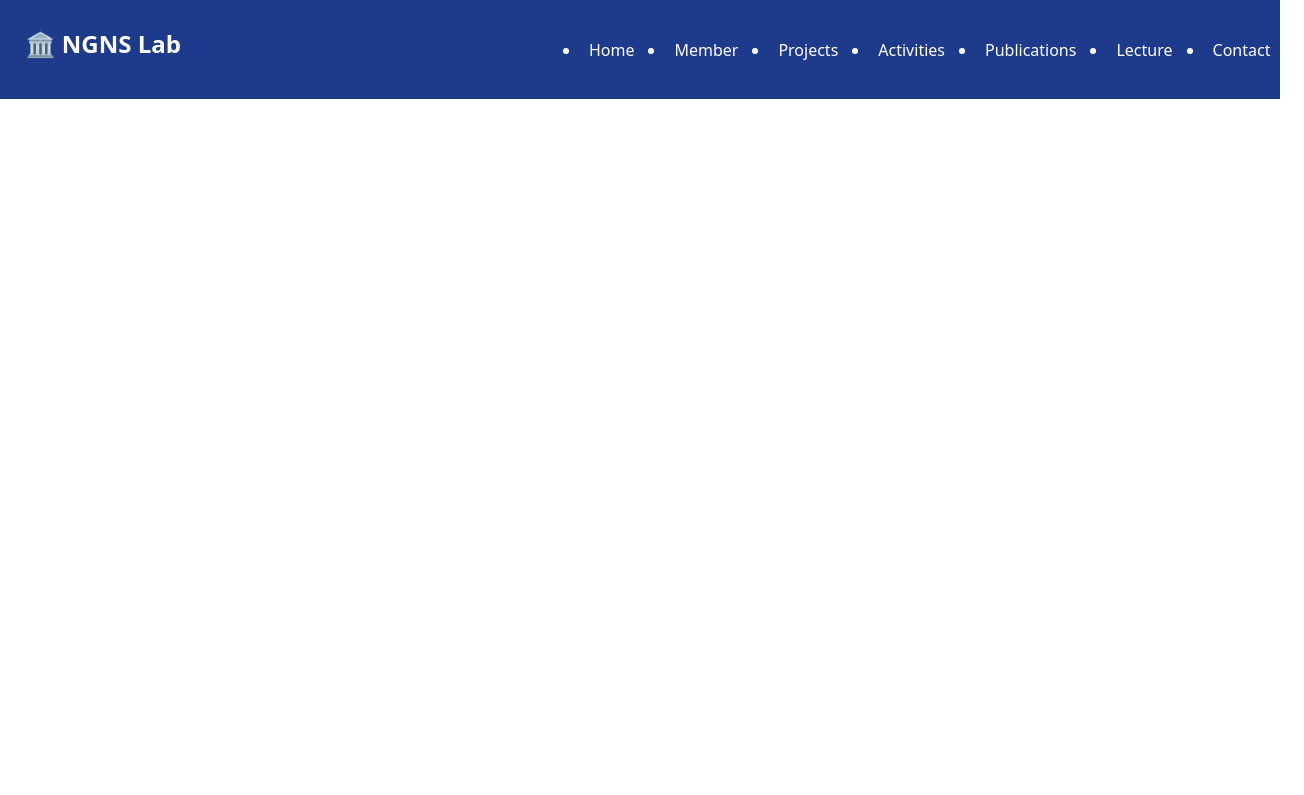
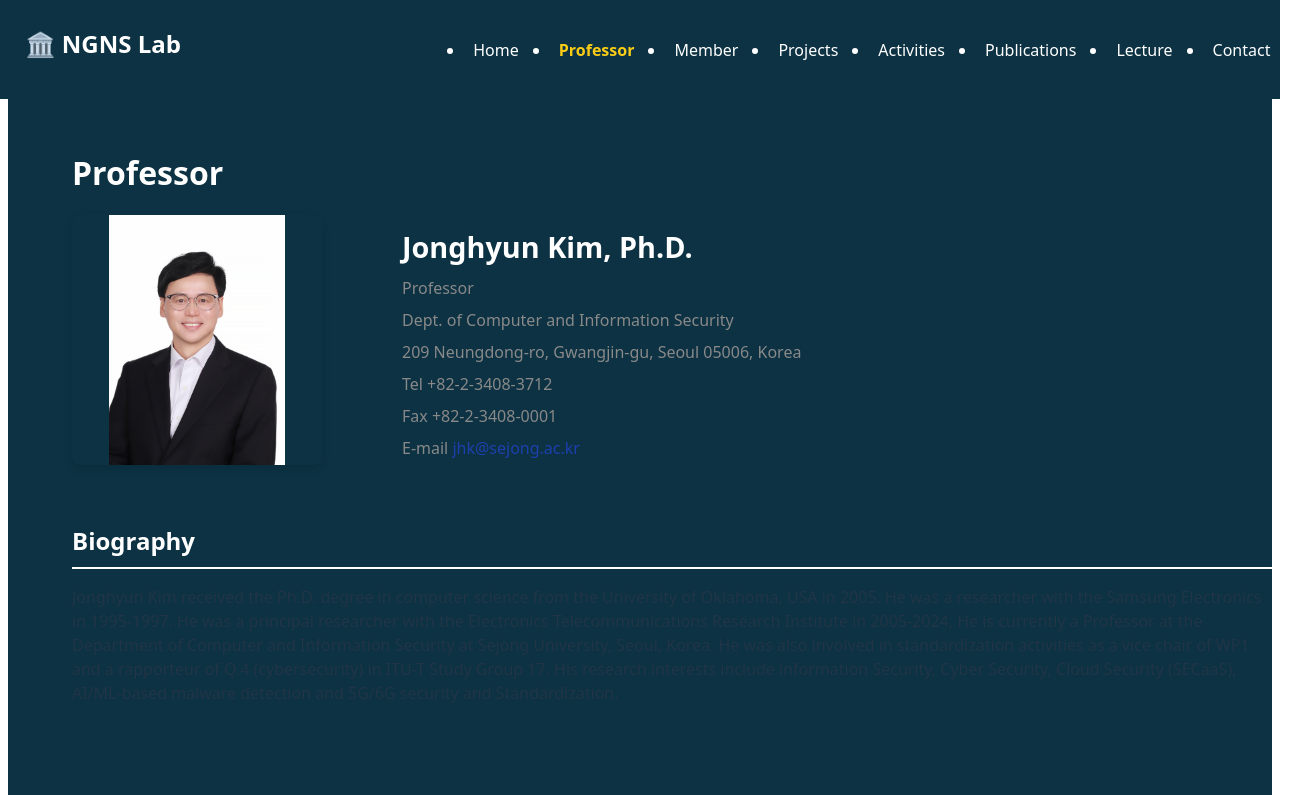
Before and after one commit to ngnslab/ngnslab.github.io, a React (Vite) app: page /professor in a window 1280 px wide. Shown: the top 795 px of the page, 1304 px wide, since content can reach past the window. Built offline with nearby package versions, Linux system fonts and the light colour scheme.

Commit message:
색깔 변경

```diff
--- /dev/null
+++ b/public/data/professor.json
@@ -0,0 +1,19 @@
+{
+  "name": "Jonghyun Kim, Ph.D.",
+  "position": "Professor",
+  "department": "Dept. of Computer and Information Security",
+  "address": "209 Neungdong-ro, Gwangjin-gu, Seoul 05006, Korea",
+  "contact": {
+    "tel": "+82-2-3408-3712",
+    "fax": "+82-2-3408-0001",
+    "email": "jhk@sejong.ac.kr"
+  },
+  "biography": "Jonghyun Kim received the Ph.D. degree in computer science from the University of Oklahoma, USA in 2005. He was a researcher with the Samsung Electronics in 1995-1997. He was a principal researcher with the Electronics Telecommunications Research Institute in 2005-2024, He is currently a Professor at the Department of Computer and Information Security at Sejong University, Seoul, Korea. He was also involved in standardization activities as a vice chair of WP1 and a rapporteur of Q.4 (cybersecurity) in ITU-T Study Group 17. His research interests include information Security, Cyber Security, Cloud Security (SECaaS), AI/ML-based malware detection and 5G/6G security and Standardization.",
+  "professionalExperience": [
+    "2024.09 ~ Current: Professor, Department of Computer and Information Security, Sejong University",
+    "2021.02 ~ 2024.08: Professor, University of Science and Technology (UST), South Korea",
+    "2005.07 ~ 2024.08: Researcher & Manager, Electronics and Telecommunications Research Institute (ETRI), South Korea",
+    "2020.05 ~ 2020.12: System Engineer, Samsung SDS Co., Ltd.",
+    "1995.02 ~ 1997.12: Researcher, Samsung Electronics Co., Ltd."
+  ]
+}
--- a/src/App.css
+++ b/src/App.css
@@ -1,9 +1,11 @@
 #root {
-  max-width: 1280px;
+  max-width: 1200px;
   margin: 0 auto;
   padding: 2rem;
   text-align: center;
-  background-color: rgba(255, 255, 255, 0.986);
+  background-color: #f0f4f8;
+  background-color: #0c3243;
+  /* background-color: #0e4056; */
 }
 
 .logo {
--- a/src/App.jsx
+++ b/src/App.jsx
@@ -15,6 +15,7 @@ import Contact from './pages/Contact'
 
 // package import
 import { BrowserRouter as Router, Routes, Route } from "react-router-dom";
+import Professor from './pages/Professor'
 
 function App() {
   const [members, setMembers] = useState([]);
@@ -32,11 +33,13 @@ function App() {
       .then(data => {
         setMembers(data);
         setLoading(false);
+        console.log("📦 멤버 데이터 로드 완료:", loading);
       })
       .catch(err => {
         console.error("😢 오류 발생:", err);
         setError(err.message);
         setLoading(false);
+        console.log("📦 멤버 데이터 로드 실패:", error);
       });
   }, []);
 
@@ -46,6 +49,7 @@ function App() {
       <div style={{ paddingTop: "70px" }}>
         <Routes>
           <Route path='/' element={<Home />} />
+          <Route path='/professor' element={<Professor />} />
           <Route path='/member' element={<Member members={members} />} />
           <Route path='/projects' element={<Projects />} />
           <Route path='/activities' element={<Activities />} />
--- a/src/components/Navbar.css
+++ b/src/components/Navbar.css
@@ -5,7 +5,9 @@
   left: 0;
   right: 0;
   z-index: 999;
-  background-color: #1e3a8a; /* Tailwind의 bg-blue-900 */
+  /* background-color: #1e3a8a; Tailwind의 bg-blue-900 */
+  background-color: #0e4056; /* 로고 색깔이랑 같은거 */
+  background-color: #0c3243;
   color: white;
   padding: 0.1rem;
   display: flex;
--- a/src/components/Navbar.jsx
+++ b/src/components/Navbar.jsx
@@ -7,6 +7,7 @@ export default function NavBar() {
 
   const menu = [
     { to: "/", label: "Home" },
+    { to: "/professor", label: "Professor" },
     { to: "/member", label: "Member" },
     { to: "/projects", label: "Projects" },
     { to: "/activities", label: "Activities" },
--- a/src/index.css
+++ b/src/index.css
@@ -5,8 +5,9 @@
 
   color-scheme: light dark;
   color: rgba(255, 255, 255, 0.87);
-  background-color: #242424;
-
+  background-color: #f0f4f8;
+  background-color: #0c3243;
+  /* background-color: #0e4056; 로고 색깔 */
   font-synthesis: none;
   text-rendering: optimizeLegibility;
   -webkit-font-smoothing: antialiased;
@@ -15,7 +16,7 @@
 
 a {
   font-weight: 500;
-  color: #646cff;
+  color: #ffffff;
   text-decoration: inherit;
 }
 a:hover {
--- a/src/pages/Member.jsx
+++ b/src/pages/Member.jsx
@@ -21,7 +21,7 @@ export default function Member({ members }) {
     <div className="member-container">
       <h1 className="member-title">Member</h1>
 
-      {/* 지도교수 */}
+      {/* 교수님 */}
       <section className="member-section">
         <h2 className="member-role-title">Professor</h2>
         <div className="prof-grid">
--- /dev/null
+++ b/src/pages/Professor.css
@@ -0,0 +1,93 @@
+/* src/pages/Professor.css */
+
+.professor-container {
+  width: 100%;
+  max-width: none;
+  padding: 2rem 2rem;
+  display: flex;
+  flex-direction: column;
+  text-align: left;
+}
+
+.professor-title {
+  font-size: 2rem;
+  font-weight: bold;
+  margin-bottom: 1.5rem;
+  color: #ffffff;
+}
+
+.professor-main-content {
+  display: flex;
+  align-items: center;
+  gap: 3rem;
+  margin-bottom: 2rem;
+}
+
+.professor-photo-container {
+  flex-shrink: 0;
+}
+
+.professor-photo {
+  width: 250px;
+  height: auto;
+  border-radius: 8px;
+  box-shadow: 0 4px 8px rgba(0, 0, 0, 0.1);
+}
+
+.professor-info-details {
+  display: flex;
+  flex-direction: column;
+  gap: 0.5rem;
+}
+
+.prof-name {
+  font-size: 1.8rem;
+  font-weight: bold;
+  color: #ffffff;
+  margin: 0;
+}
+
+.prof-position,
+.prof-department,
+.prof-address,
+.prof-contact,
+.prof-email {
+  font-size: 1rem;
+  color: #898989;
+  margin: 0;
+}
+
+.prof-email a {
+  color: #1e40af;
+  text-decoration: none;
+}
+
+.prof-email a:hover {
+  text-decoration: underline;
+}
+
+.section-title {
+  font-size: 1.5rem;
+  font-weight: bold;
+  margin-bottom: 1rem;
+  color: #ffffff;
+  border-bottom: 2px solid #ffffff;
+  padding-bottom: 0.5rem;
+}
+
+.biography-section,
+.experience-section {
+  margin-bottom: 3rem;
+}
+
+/* 반응형 디자인 */
+@media (max-width: 768px) {
+  .professor-main-content {
+    flex-direction: column;
+    text-align: center;
+  }
+
+  .professor-info-details {
+    align-items: center;
+  }
+}
--- /dev/null
+++ b/src/pages/Professor.jsx
@@ -0,0 +1,80 @@
+import { useEffect, useState } from 'react';
+import './Professor.css';
+
+export default function Professor() {
+  const [professorData, setProfessorData] = useState(null);
+  const [loading, setLoading] = useState(true);
+  const [error, setError] = useState(null);
+
+  useEffect(() => {
+    fetch('/data/professor.json')
+      .then(res => {
+        if (!res.ok) {
+          throw new Error('Failed to fetch professor data');
+        }
+        return res.json();
+      })
+      .then(data => {
+        setProfessorData(data);
+        setLoading(false);
+      })
+      .catch(err => {
+        console.error("😢 Error fetching professor data:", err);
+        setError(err.message);
+        setLoading(false);
+      });
+  }, []);
+
+  if (loading) {
+    return <div className="professor-container">Loading...</div>;
+  }
+
+  if (error) {
+    return <div className="professor-container">Error: {error}</div>;
+  }
+
+  return (
+    <div className="professor-container">
+      <h1 className="professor-title">Professor</h1>
+
+      <div className="professor-main-content">
+        <div className="professor-photo-container">
+          <img
+            src="/images/members/prof.jpg"
+            alt={professorData.name}
+            className="professor-photo"
+          />
+        </div>
+        <div className="professor-info-details">
+          <h2 className="prof-name">{professorData.name}</h2>
+          <p className="prof-position">{professorData.position}</p>
+          <p className="prof-department">{professorData.department}</p>
+          <p className="prof-address">{professorData.address}</p>
+          <p className="prof-contact">
+            Tel {professorData.contact.tel}
+          </p>
+          <p className="prof-contact">
+            Fax {professorData.contact.fax}
+          </p>
+          <p className="prof-email">
+            E-mail <a href={`mailto:${professorData.contact.email}`}>{professorData.contact.email}</a>
+          </p>
+        </div>
+      </div>
+
+      <section className="biography-section">
+        <h2 className="section-title">Biography</h2>
+        <p>{professorData.biography}</p>
+      </section>
+
+      <section className="experience-section">
+        <h2 className="section-title">Professional Experience</h2>
+        <ul>
+            {professorData.professionalExperience.map((item, index) => (
+                <li key={index}>{item}</li>
+            ))}
+        </ul>
+      </section>
+    </div>
+  );
+}
```
Also changed, not shown: 1 other file (tests, documents, lock files or other folders).
